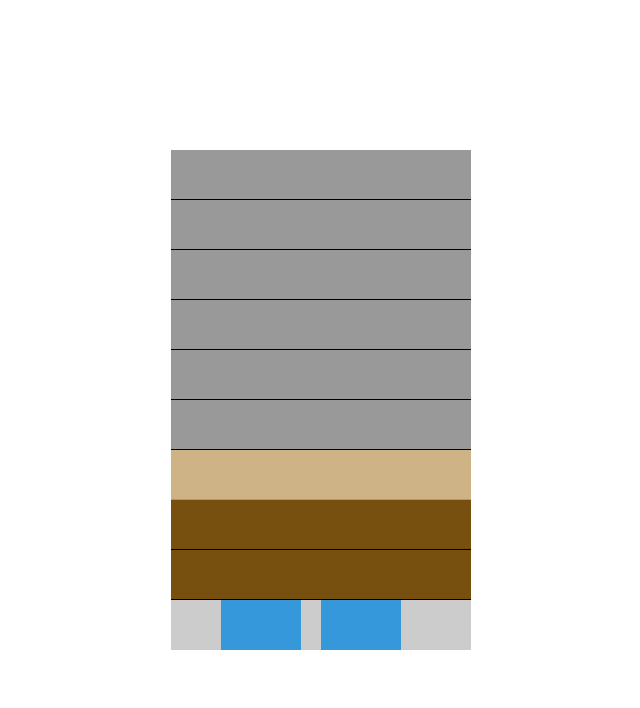
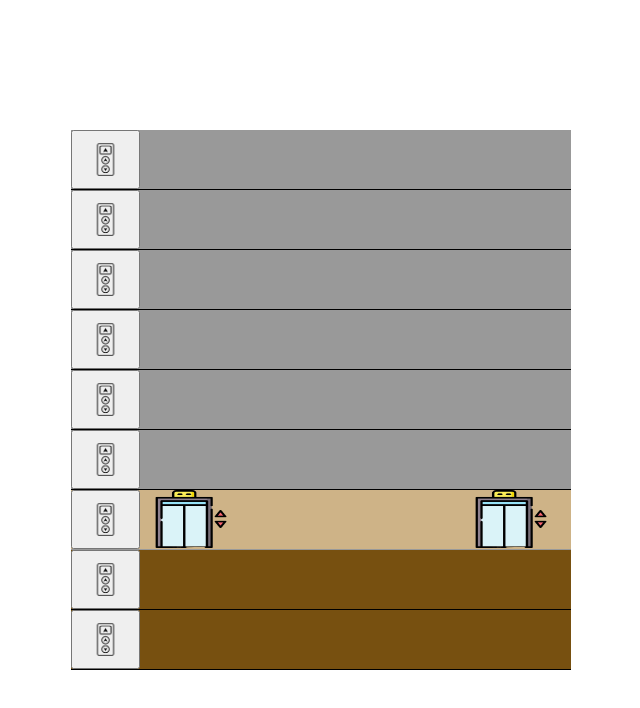
Before and after one commit to OFideliss/SA_Elevador_Web, a plain HTML site: page index.html in a window 1280 px wide. Shown: the whole page, without its empty margins (319-959 px from the left). Drawn offline with Linux system fonts and the light colour scheme.

Commit message:
01/02/24

```diff
--- a/index.html
+++ b/index.html
@@ -1,26 +1,68 @@
-<html lang="en">
+<html lang="pt-br">
 
 <head>
     <meta charset="UTF-8">
     <meta name="viewport" content="width=device-width, initial-scale=1.0">
     <link rel="stylesheet" href="style.css">
+    <script defer src="script.js"></script>
 </head>
 
 <body>
     <div class="predio">
-        <div class="x6Andar"></div>
-        <div class="x5Andar"></div>
-        <div class="x4Andar"></div>
-        <div class="x3Andar"></div>
-        <div class="x2Andar"></div>
-        <div class="x1Andar"></div>
-        <div class="terreo"></div>
-        <div class="x1Subsolo"></div>
-        <div class="x2Subsolo"></div>
+        <div class="x6Andar">
+            <button class="call-button" data-target-floor="6">
+                <img src="img/Img_Botao_SF.png" alt="Teste" style="height: 53px;">
+            </button>
+        </div>
+        <div class="x5Andar">
+            <button class="call-button" data-target-floor="5">
+                <img src="img/Img_Botao_SF.png" alt="Teste" style="height: 53px;">
+            </button>
+        </div>
+        <div class="x4Andar">
+            <button class="call-button" data-target-floor="4">
+                <img src="img/Img_Botao_SF.png" alt="Teste" style="height: 53px;">
+            </button>
+        </div>
+        <div class="x3Andar">
+            <button class="call-button" data-target-floor="3">
+                <img src="img/Img_Botao_SF.png" alt="Teste" style="height: 53px;">
+            </button>
+        </div>
+        <div class="x2Andar">
+            <button class="call-button" data-target-floor="2">
+                <img src="img/Img_Botao_SF.png" alt="Teste" style="height: 53px;">
+            </button>
+        </div>
+        <div class="x1Andar">
+            <button class="call-button" data-target-floor="1">
+                <img src="img/Img_Botao_SF.png" alt="Teste" style="height: 53px;">
+            </button>
+        </div>
+        <div class="terreo">
+            <button class="call-button" data-target-floor="0">
+                <img src="img/Img_Botao_SF.png" alt="Teste" style="height: 53px;">
+            </button>
+        </div>
+        <div class="x1Subsolo">
+            <button class="call-button" data-target-floor="-1">
+                <img src="img/Img_Botao_SF.png" alt="Teste" style="height: 53px;">
+            </button>
+        </div>
+        <div class="x2Subsolo">
+            <button class="call-button" data-target-floor="-2">
+                <img src="img/Img_Botao_SF.png" alt="Teste" style="height: 53px;">
+            </button>
+        </div>
 
-        <div class="elevator elevator1"></div>
-        <div class="elevator elevator2"></div>
+        <div class="elevator elevator1">
+            <img src="img/Img_Elevador_SF.png" alt="Teste" style="height: 58px; width: 80;">
+        </div>
+        <div class="elevator elevator2">
+            <img src="img/Img_Elevador_SF.png" alt="Teste" style="height: 58px; width: 80;">
+        </div>
     </div>
+
 </body>
 
 </html>
--- /dev/null
+++ b/script.js
@@ -0,0 +1,41 @@
+document.addEventListener('DOMContentLoaded', function () {
+    const elevators = document.querySelectorAll('.elevator');
+    const callButtons = document.querySelectorAll('.call-button');
+
+    elevators.forEach((elevator, index) => {
+        // Defina o térreo como o andar inicial
+        elevator.dataset.currentFloor = "0";
+        moveElevator(elevator, 0, 0);
+    });
+
+    callButtons.forEach((button) => {
+        button.addEventListener('click', function () {
+            const targetFloor = parseInt(button.dataset.targetFloor);
+            const elevator = findNearestElevator(targetFloor);
+            moveElevator(elevator, parseInt(elevator.dataset.currentFloor), targetFloor);
+        });
+    });
+
+    function findNearestElevator(targetFloor) {
+        const elevatorsArray = Array.from(elevators);
+        return elevatorsArray.reduce((closest, elevator) => {
+            const currentFloor = parseInt(elevator.dataset.currentFloor);
+            const closestDistance = Math.abs(currentFloor - targetFloor);
+            const elevatorDistance = Math.abs(parseInt(closest.dataset.currentFloor) - targetFloor);
+            return closestDistance < elevatorDistance ? elevator : closest;
+        });
+    }
+
+    function moveElevator(elevator, currentFloor, targetFloor) {
+        const targetPosition = calculateFloorPosition(targetFloor);
+        elevator.style.bottom = targetPosition + 'px';
+        elevator.dataset.currentFloor = targetFloor;
+    }
+
+    function calculateFloorPosition(floor) {
+        const floorHeight = 60;
+        const groundFloorPosition = 190;
+
+        return groundFloorPosition + floorHeight * (floor - 1);
+    }
+});
--- a/style.css
+++ b/style.css
@@ -7,81 +7,80 @@
         }
 
         .predio {
-            width: 300px;
-            height: 500px;
+            width: 500px;
+            height: 540px;
             background-color: #ccc;
             position: relative;
         }
 
-        .x1Andar{
+        .x1Andar {
             width: 100%;
-            height: 50px;
-            border-bottom: 1px solid black;
-            box-sizing: border-box;
-            background-color: #999;
-        }
-        .x2Andar{
-            width: 100%;
-            height: 50px;
-            border-bottom: 1px solid black;
-            box-sizing: border-box;
-            background-color: #999;
-        }
-        .x3Andar{
-            width: 100%;
-            height: 50px;
-            border-bottom: 1px solid black;
-            box-sizing: border-box;
-            background-color: #999;
-        }
-        .x4Andar{
-            width: 100%;
-            height: 50px;
+            height: 60px;
             border-bottom: 1px solid black;
             box-sizing: border-box;
             background-color: #999;
         }
 
-        .x5Andar{
+        .x2Andar {
             width: 100%;
-            height: 50px;
-            border-bottom: 1px solid black;
-            box-sizing: border-box;
-            background-color: #999;
-        }
-        .x6Andar{
-            width: 100%;
-            height: 50px;
+            height: 60px;
             border-bottom: 1px solid black;
             box-sizing: border-box;
             background-color: #999;
         }
 
-        .terreo{
+        .x3Andar {
             width: 100%;
-            height: 50px;
+            height: 60px;
+            border-bottom: 1px solid black;
+            box-sizing: border-box;
+            background-color: #999;
+        }
+
+        .x4Andar {
+            width: 100%;
+            height: 60px;
+            border-bottom: 1px solid black;
+            box-sizing: border-box;
+            background-color: #999;
+        }
+
+        .x5Andar {
+            width: 100%;
+            height: 60px;
+            border-bottom: 1px solid black;
+            box-sizing: border-box;
+            background-color: #999;
+        }
+
+        .x6Andar {
+            width: 100%;
+            height: 60px;
+            border-bottom: 1px solid black;
+            box-sizing: border-box;
+            background-color: #999;
+        }
+
+        .terreo {
+            width: 100%;
+            height: 60px;
             border-bottom: 1px solid #999;
             box-sizing: border-box;
             background-color: #ceb387;
         }
 
-        .x1Subsolo{
+        .x1Subsolo {
             width: 100%;
-            height: 50px;
+            height: 60px;
             border-bottom: 1px solid black;
             box-sizing: border-box;
             background-color: #775010;
         }
-        .x1Subsolo{
+
+
+        .x2Subsolo {
             width: 100%;
-            height: 50px;
-            border-bottom: 1px solid black;
-            box-sizing: border-box;
-            background-color: #775010;
-        }
-        .x2Subsolo{
-            width: 100%;
-            height: 50px;
+            height: 60px;
             border-bottom: 1px solid black;
             box-sizing: border-box;
             background-color: #775010;
@@ -98,16 +97,16 @@
         .elevator {
             width: 80px;
             height: 50px;
-            background-color: #3498db;
+            /* background-color: #3498db; */
             position: absolute;
             bottom: 0;
-            transition: bottom 0.5s ease;
+            transition: bottom 3s ease;
         }
 
         .elevator1 {
-            left: 50px;
+            left: 80px;
         }
 
         .elevator2 {
-            left: 150px;
+            left: 400px;
         }
```
Also changed, not shown: img/Img_Botao.jfif (added), img/Img_Botao.png (added), img/Img_Botao_SF.png (added), img/Img_Elevador.png (added), img/Img_Elevador_SF.png (added). Lines whose indentation alone changed are shown as unchanged.
